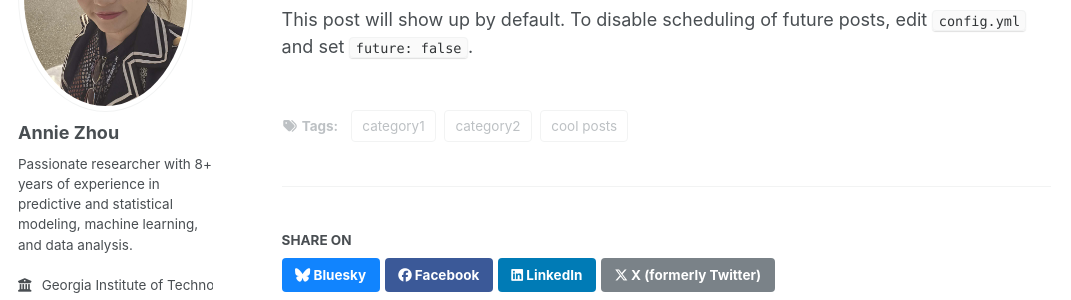
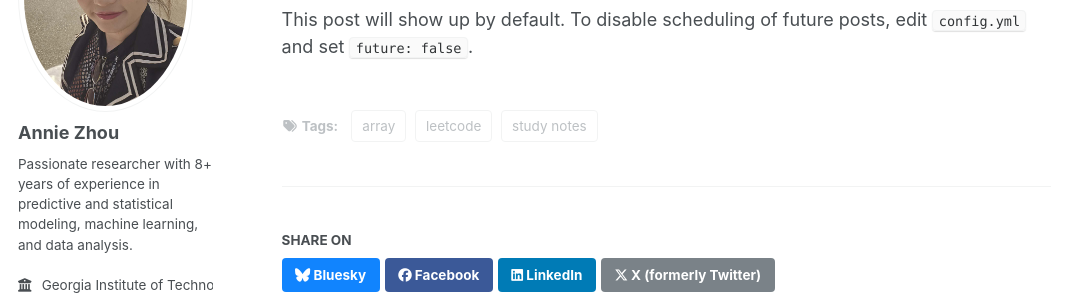
Before and after one commit to Annie983284450-1/Annie983284450-1.github.io, a Jekyll site: the page built from _posts/2199-01-01-future-post.md, in a window 1280 px wide. Shown: the part 217-517 px from the top of the page, without its empty margins (0-1071 px from the left). Built offline with Jekyll 4.4.1, drawn with Linux system fonts in a browser that asks for light colours; some web fonts are replaced.

Commit message:
update blog post settings

```diff
--- a/_config.yml
+++ b/_config.yml
@@ -90,8 +90,8 @@ author:
 teaser                   :  # filename of teaser fallback teaser image placed in /images/, .e.g. "500x300.png"
 breadcrumbs              : false # true, false (default)
 words_per_minute         : 160
-future                   : false
-read_more                : "disabled" # if enabled, adds "Read more" links to excerpts
+future                   : true # Allow posts with future dates to be published (default: true)
+read_more                : "enabled" #"disabled" # if enabled, adds "Read more" links to excerpts
 talkmap_link             : false      #change to true to add link to talkmap on talks page
 comments:
   provider               : # false (default), "disqus", "discourse", "facebook", "google-plus", "staticman", "custom"
--- a/_posts/2199-01-01-future-post.md
+++ b/_posts/2199-01-01-future-post.md
@@ -1,11 +1,11 @@
 ---
 title: 'Future Blog Post'
 date: 2199-01-01
-permalink: /posts/2012/08/blog-post-4/
+permalink: /posts/2025/03/leetcode-array/
 tags:
-  - cool posts
-  - category1
-  - category2
+  - leetcode
+  - array
+  - study notes
 ---
 
 This post will show up by default. To disable scheduling of future posts, edit `config.yml` and set `future: false`.
```
